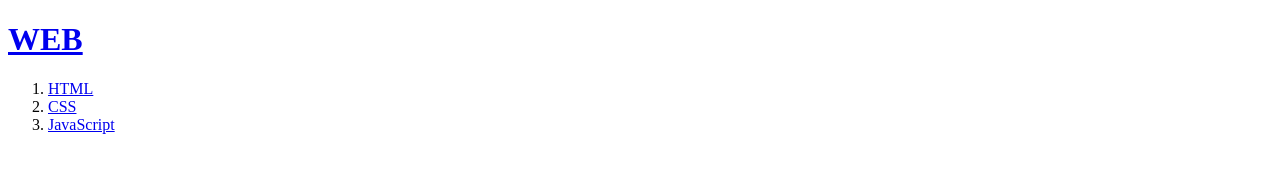
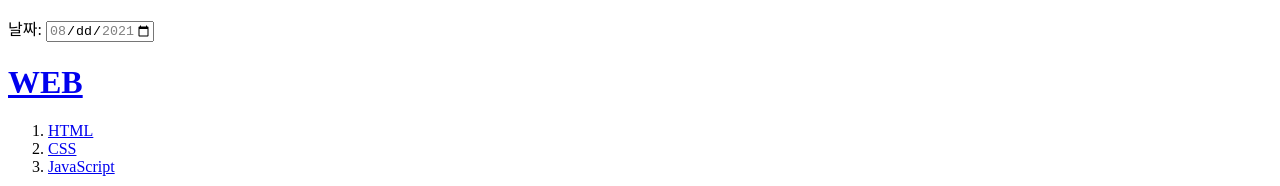
Before and after one commit to Jinsun21/my-first-Web-site, a plain HTML site: page 1.html in a window 1280 px wide. Shown: the top 186 px of the page. Drawn offline with Linux system fonts and the light colour scheme; a script that the page names is missing.

Commit message:
시간 기능 추가

```diff
--- a/1.html
+++ b/1.html
@@ -4,6 +4,14 @@
     <title> WEB1 - html </title>
     <meta charset="utf-8">
   </head>
+  <p><label for="meeting">날짜:</label>
+<input type="date"
+       id="meeting"
+       name="meeting"
+       min="2021-08-01"
+       max="2021-08-31"
+       defaultValue="2021-08-01">
+  </p>
   <body>
     <h1><a href=" index.html">WEB</a></h1>
     <ol>
```
Also changed, not shown: 2.html (+7 -0 lines), 3.html (+7 -0 lines), index.html (+7 -0 lines).
